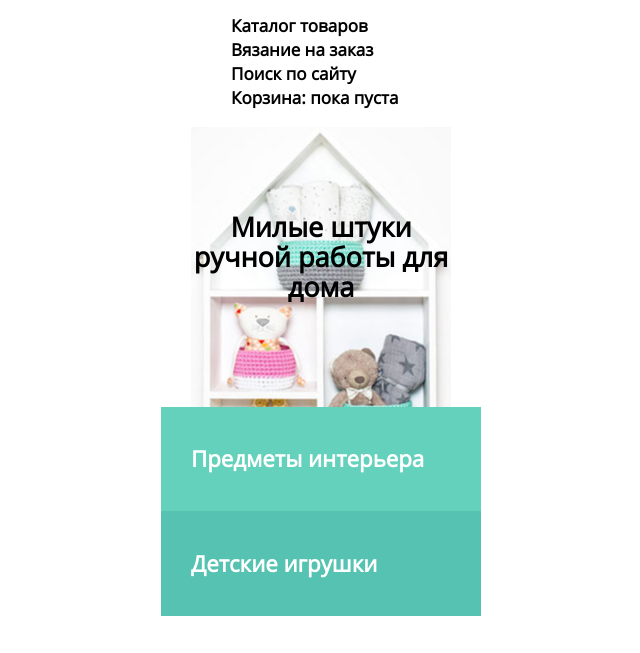
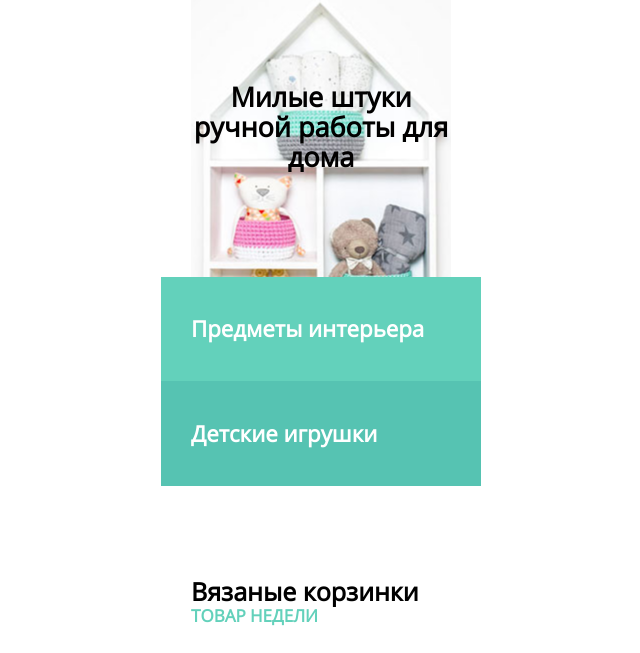
Before and after one commit to VSArkhipov/335253-mishka, a plain HTML site: page source/index.html in a window 1280 px wide. Shown: the part 132-785 px from the top of the page, without its empty margins (319-959 px from the left). Drawn offline with nearby package versions, Linux system fonts and the light colour scheme; files that its build step writes are made by us from their sources.

Commit message:
исправляет замечания #1

```diff
--- a/source/index.html
+++ b/source/index.html
@@ -13,7 +13,7 @@
         </a>
         <nav class="main-nav">
           <button class="main-nav__toggle" type="button">Открыть меню</button>
-          <ul class="main-nav__list ">
+          <ul class="main-nav__list visually-hidden">
             <li class="main-nav__item">
               <a class="main-nav__link" href="catalog.html">Каталог товаров</a>
             </li>
```
